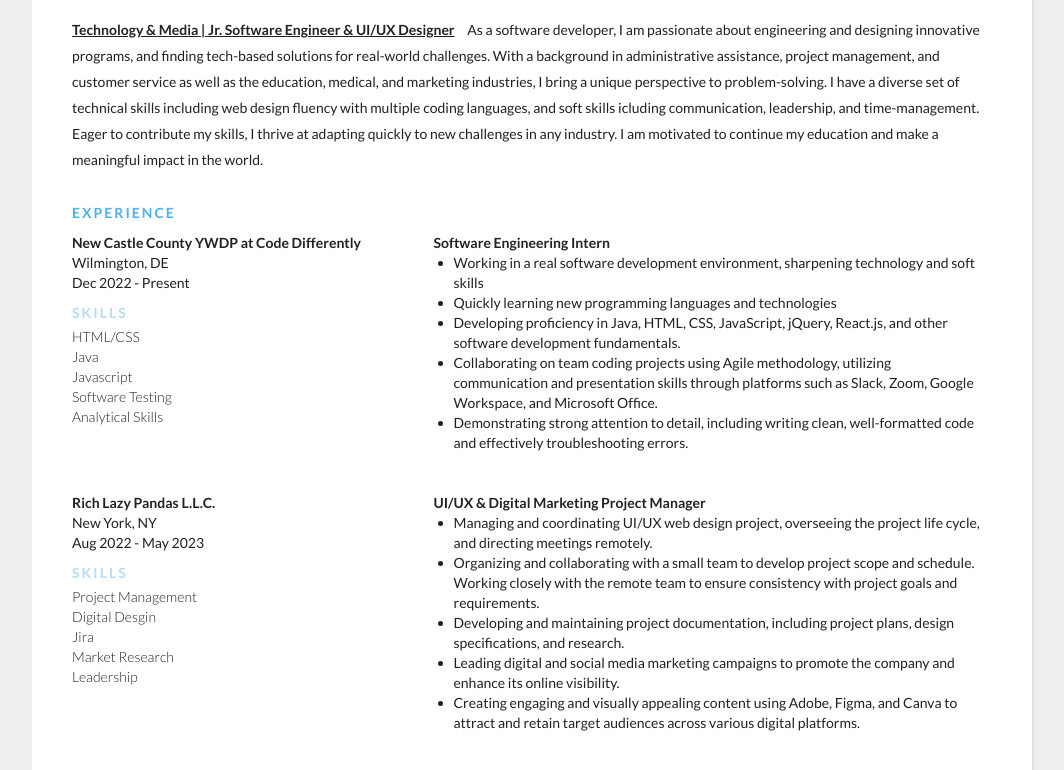
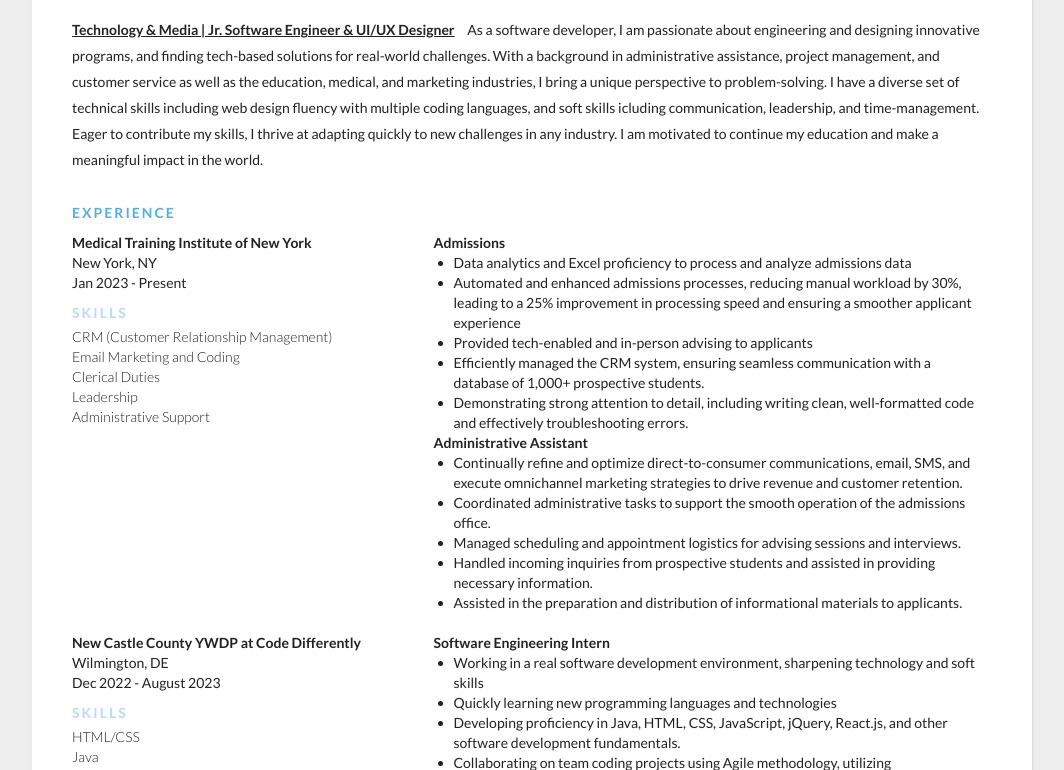
Before and after one commit to neesssam/online-resume, a plain HTML site: page index.html in a window 1280 px wide. Shown: the part 150-920 px from the top of the page, without its empty margins (108-1172 px from the left). Drawn offline with Linux system fonts and the light colour scheme.

Commit message:
Updated Job Experience

```diff
--- a/index.html
+++ b/index.html
@@ -17,12 +17,15 @@
     <div class="contact-info">
       <span class="email">Email: </span>
       <span class="email-val">neesssam@gmail.com</span>
-      <span class="separator"></span>
+        <span class="separator"></span>
       <span class="phone">Phone: </span>
       <span class="phone-val"> 302-666-3474</span>
-      <span class="separator"></span>
+        <span class="separator"></span>
       <span class="github">Github: </span>
       <span class="github-val"><a href="https://github.com/neesssam"  target="_blank"> https://github.com/neesssam</a></span>
+        <span class="separator"></span>
+      <span class="linkedin">LinkedIn </span>
+      <span class="linkedin-val"><a href="https://www.linkedin.com/in/neessam/"  target="_blank"> https://www.linkedin.com/in/neessam/</a></span>
     </div>
     <div class="about">
       <span class="position"> Technology & Media | Jr. Software Engineer & UI/UX Designer </span>
@@ -43,9 +46,44 @@
       <div class="section__list">
         <div class="section__list-item">
           <div class="left">
+            <div class="name">Medical Training Institute of New York</div>
+            <div class="addr">New York, NY</div>
+            <div class="duration">Jan 2023 - Present</div>
+            <div class="highlights__title">Skills</div>
+            <div class="highlights__item">CRM (Customer Relationship Management)</div>
+            <div class="highlights__item">Email Marketing and Coding</div>
+            <div class="highlights__item">Clerical Duties</div>
+            <div class="highlights__item">Leadership</div>
+            <div class="highlights__item">Administrative Support</div>
+          </div>
+          <div class="right">
+            <div class="name">Admissions</div>
+            <div class="desc">
+              <ul>
+                <li> Data analytics and Excel proficiency to process and analyze admissions data </li>
+                <li> Automated and enhanced admissions processes, reducing manual workload by 30%, leading to a 25% improvement in processing speed and ensuring a smoother applicant experience </li>
+                <li> Provided tech-enabled and in-person advising to applicants </li>
+                <li> Efficiently managed the CRM system, ensuring seamless communication with a database of 1,000+ prospective students. </li>
+                <li>Demonstrating strong attention to detail, including writing clean, well-formatted code and effectively troubleshooting errors.</li>
+            </div>
+            </ul>
+              <div class="name">Administrative Assistant</div>
+              <div class="desc">
+                <ul>
+                  <li> Continually refine and optimize direct-to-consumer communications, email, SMS, and execute omnichannel marketing strategies to drive revenue and customer retention. </li>
+                  <li> Coordinated administrative tasks to support the smooth operation of the admissions office. </li>
+                  <li> Managed scheduling and appointment logistics for advising sessions and interviews. </li>
+                  <li> Handled incoming inquiries from prospective students and assisted in providing necessary information. </li>
+                  <li> Assisted in the preparation and distribution of informational materials to applicants. </li>
+              </div>
+              </ul>
+              <br />
+        </div>
+        <div class="section__list-item">
+          <div class="left">
             <div class="name">New Castle County YWDP at Code Differently</div>
             <div class="addr">Wilmington, DE</div>
-            <div class="duration">Dec 2022 - Present</div>
+            <div class="duration">Dec 2022 - August 2023</div>
             <div class="highlights__title">Skills</div>
             <div class="highlights__item">HTML/CSS</div>
             <div class="highlights__item">Java</div>
@@ -68,7 +106,7 @@
         </div>
         <div class="section__list-item">
           <div class="left">
-            <div class="name">Rich Lazy Pandas L.L.C.</div>
+            <div class="name">GoPanda</div>
             <div class="addr">New York, NY</div>
             <div class="duration">Aug 2022 - May 2023</div>
             <div class="highlights__title">Skills</div>
```
